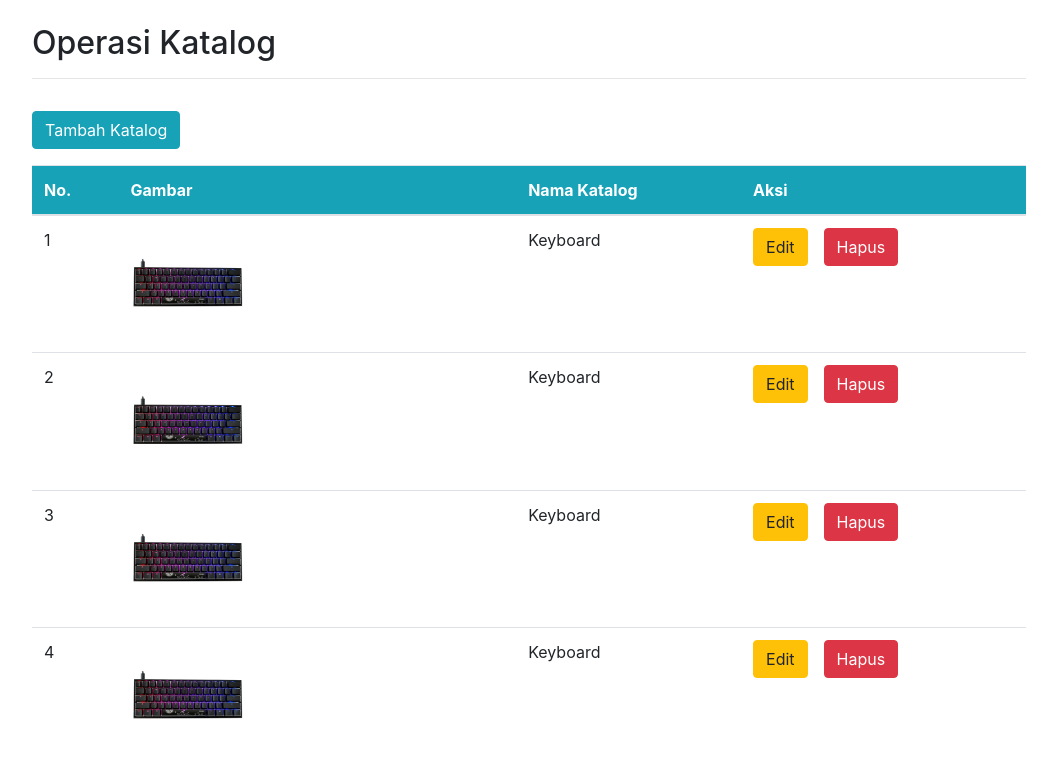
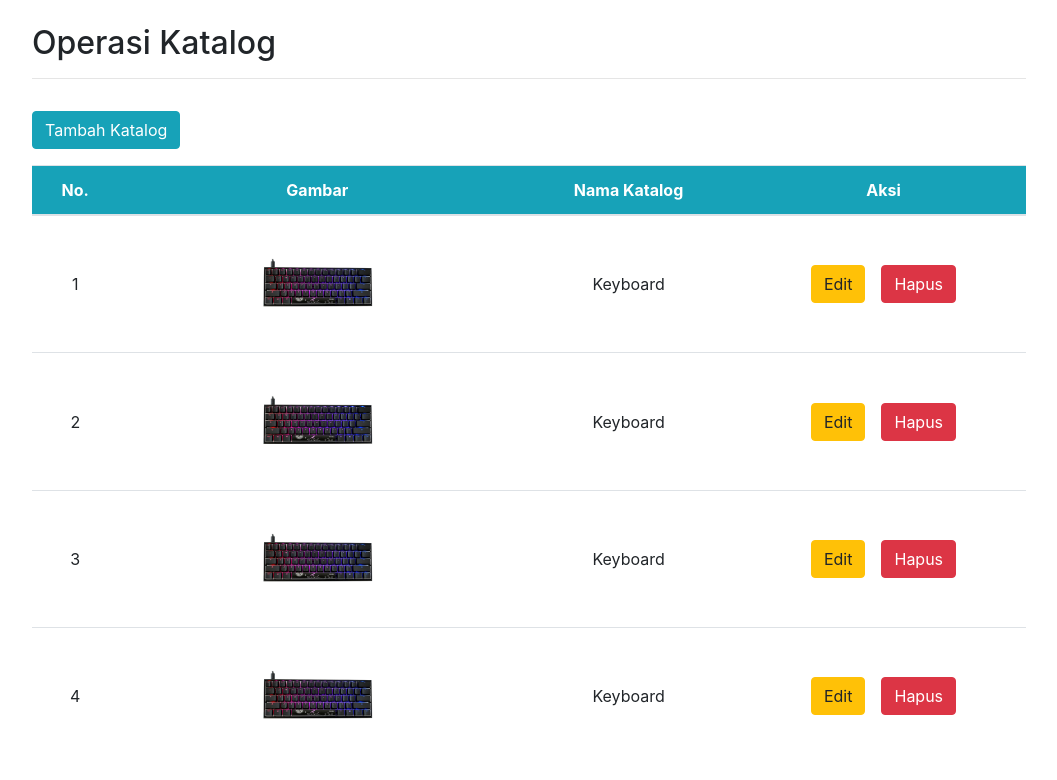
Before and after one commit to jall1609/PHP-Native-Prosedural, a PHP site: page /oprKatalog.php in a window 1280 px wide. Shown: the part 72-852 px from the top of the page, without its empty margins (111-1168 px from the left). Run offline with PHP 8.4, Linux system fonts and the light colour scheme.

Commit message:
memperbaiki halaman statis

```diff
--- a/oprKatalog.php
+++ b/oprKatalog.php
@@ -5,7 +5,7 @@ include 'header.php';
 <hr>
 <button type="button" class="btn btn-info my-3">Tambah Katalog</button>
 <table class="table">
-    <thead class="thead bg-info text-white">
+    <thead class="thead bg-info text-center text-white">
         <tr>
             <th scope="col">No.</th>
             <th scope="col" width=" 40%">Gambar</th>
@@ -17,10 +17,19 @@ include 'header.php';
         <?php
         for ($i = 0; $i < 4; $i++) { ?>
             <tr>
-                <td scope="row"><?= $i + 1; ?></td>
-                <td><img src="image/2.jpg" alt="" width="30%"></td>
-                <td>Keyboard</td>
-                <td><button class="btn btn-warning mr-3">Edit</button><button class="btn btn-danger">Hapus</button></td>
+                <td class="align-middle text-center"><?= $i + 1; ?></td>
+                <td class="">
+                    <div class="d-flex justify-content-center"><img src="image/2.jpg" alt="" width="30%"></div>
+                </td>
+                <td class="align-middle  text-center">
+                    Keyboard
+                </td>
+                <td class="align-middle ">
+                    <div class="d-flex justify-content-center">
+                        <button class="btn btn-warning mr-3">Edit</button>
+                        <button class="btn btn-danger">Hapus</button>
+                    </div>
+                </td>
             </tr>
         <?php
         };
--- a/style.css
+++ b/style.css
@@ -46,3 +46,7 @@ a, #daftar-katalog .row .col .card a {
 #main {
     width: 80%;
 }
+
+.vertical-tengah {
+    vertical-align: middle;
+}
```
